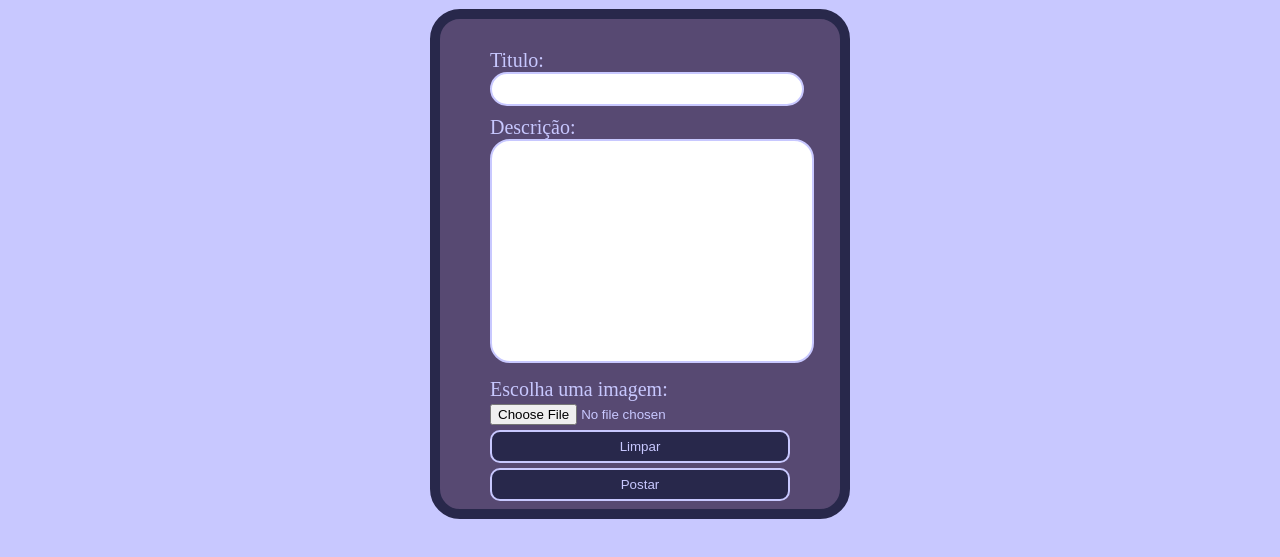
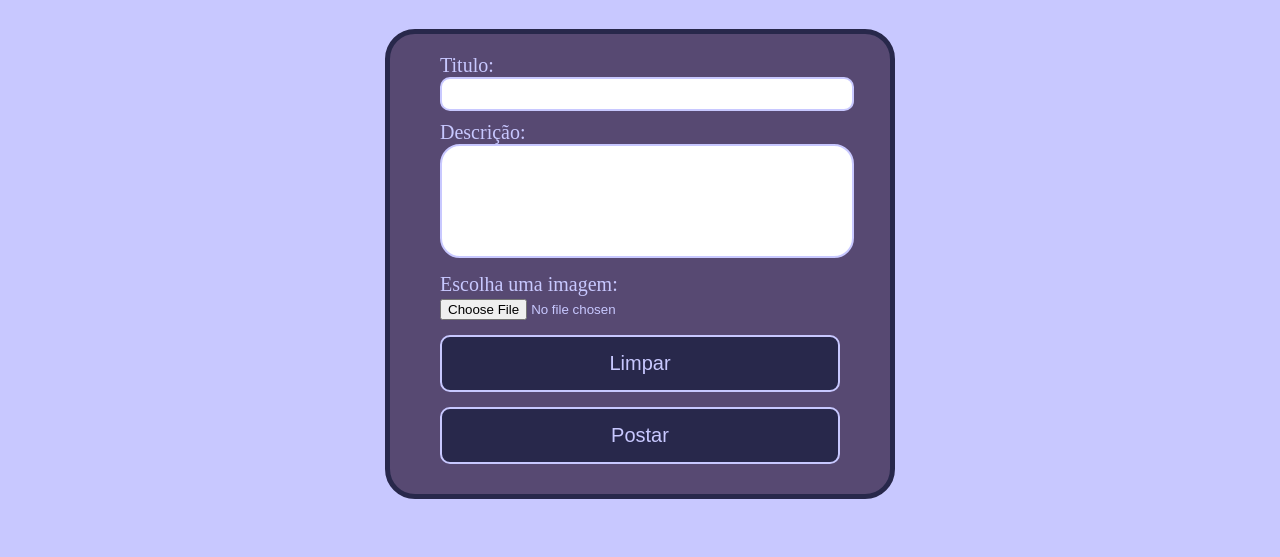
Before and after one commit to Cayofds/Blog_Desing, a plain HTML site: page Telas/Add_post.html in a window 1280 px wide. Shown: the part 151-708 px from the top of the page. Drawn offline with Linux system fonts and the light colour scheme.

Commit message:
Update s_AddPost.css
Arrumando algumas partes do css

```diff
--- a/CSS/s_AddPost.css
+++ b/CSS/s_AddPost.css
@@ -13,15 +13,15 @@ main{
     width: 100%;
     display: flex;
     justify-content: center;
-    padding-top: 10px;
+    padding-top: 30px;
 }
 
 form{
-    width: 300px; height: 430px;
-    padding: 30px 50px;
+    width: 400px; height: 420px;
+    padding: 20px 50px;
     font-size: 20px;
     background-color: var(--lilas_escuro);
-    border: 10px solid var(--roxo);
+    border: 5px solid var(--roxo);
     border-radius: 30px;
     vertical-align: middle;
     color: var(--lilas);
@@ -32,18 +32,18 @@ form input[type="text"]{
     height: 20px;
     margin-bottom: 10px;
     border: 2px solid var(--lilas);
-    border-radius: 20px;
+    border-radius: 10px;
     padding: 5px;
     font-size: 16px;
 }
 
 form textarea{
     width: 100%;
-    height: 200px;
+    height: 100px;
     margin-bottom: 10px;
     border: 2px solid var(--lilas);
     border-radius: 20px;
-    padding: 10px;
+    padding: 5px;
     resize: none;
 }
 
@@ -52,13 +52,14 @@ form textarea{
 
 form .botao{
     width: 100%;
-    padding: 7px 5px;
+    padding: 15px 5px;
     background-color: var(--roxo);
     color: var(--lilas);
     border: 2px solid var(--lilas);
     border-radius: 10px;
-    margin-top: 5px;
+    margin-top: 15px;
     transition: 0.35s;
+    font-size: 20px;
 }
 form .botao:hover{
     background-color: var(--lilas);
```
